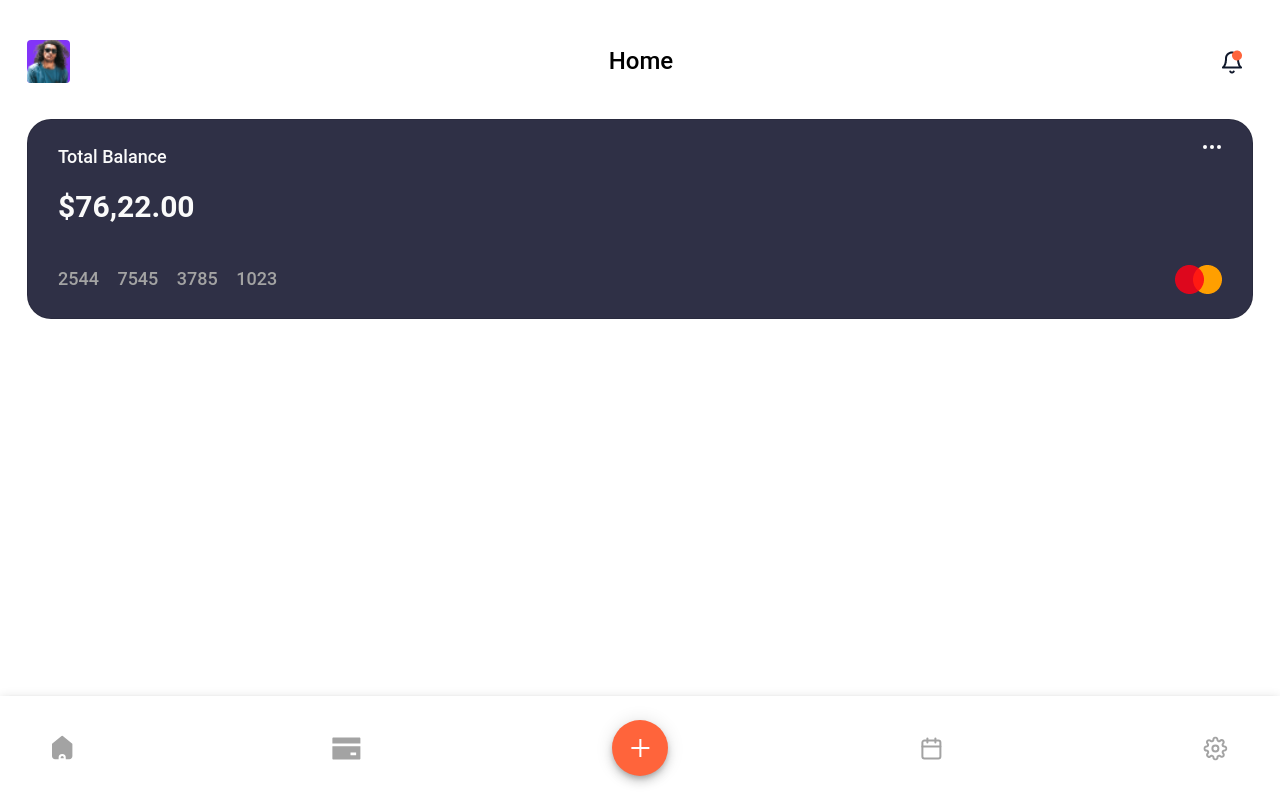
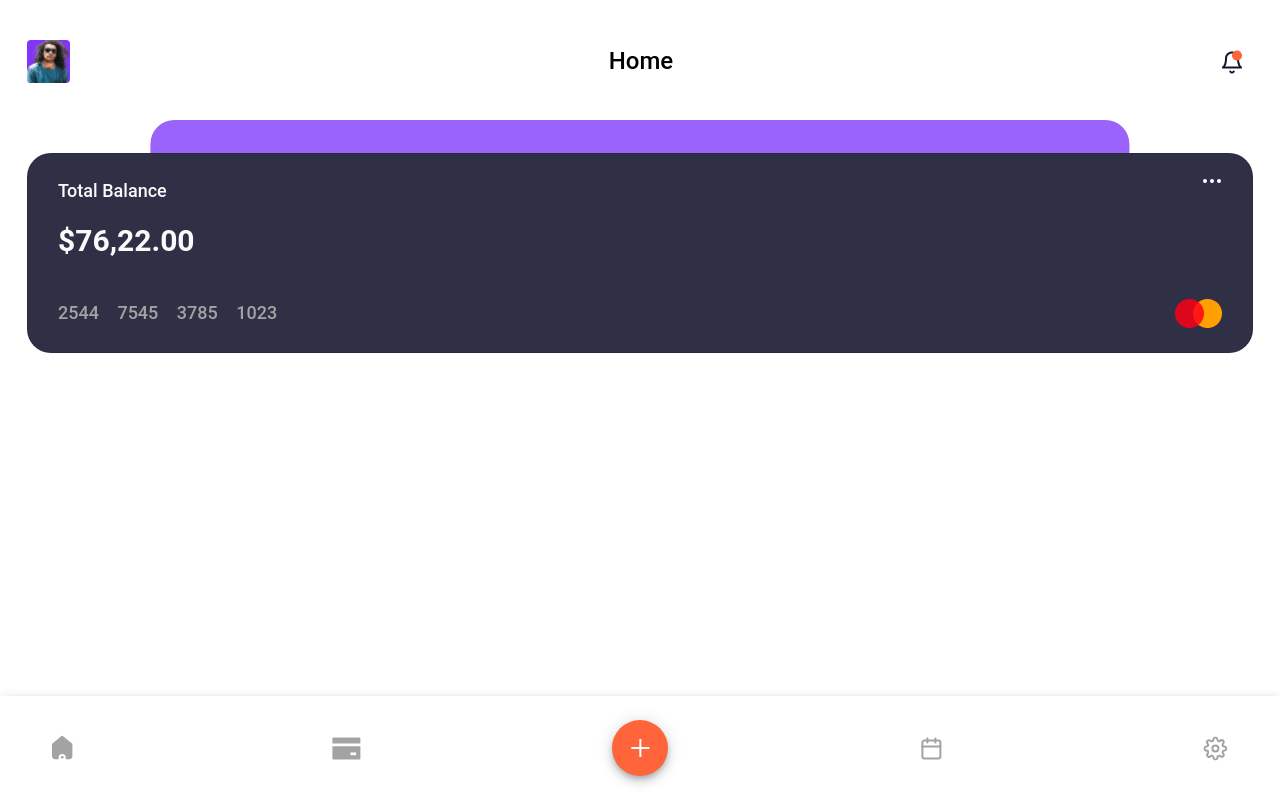
Before and after one commit to Fr13nd4u/expence-tracker, a React (Vite) app: page / in a window 1280 px wide. Built offline with nearby package versions, Linux system fonts and the light colour scheme.

Commit message:
finish credit card component

```diff
--- /dev/null
+++ b/src/components/CreditCard/CreditCard.module.css
@@ -0,0 +1,12 @@
+.creditCard::before {
+  content: '';
+  position: absolute;
+  top: -34px;
+  left: 50%;
+  transform: translate(-50%);
+  width: 80%;
+  height: 149px;
+  border-radius: 24px;
+  background-color: #9A63FB;
+  z-index: -1;
+}
--- a/src/components/CreditCard/index.tsx
+++ b/src/components/CreditCard/index.tsx
@@ -9,6 +9,8 @@ import {
 
 import credit_icon from "../../assets/credit_icon.png";
 import { SettingsDotsIcon } from "../shared/SVGs";
+
+import styles from "./CreditCard.module.css";
 
 interface CreditCardProps {
   credit_number: string;
@@ -25,14 +27,18 @@ const CreditCard: FC<CreditCardProps> = ({ balance, credit_number }) => {
   return (
     <Card
       variant="outlined"
+      className={styles.creditCard}
       sx={{
+        position: "relative",
         background: "#2F3046",
+        overflow: "visible",
         borderRadius: "24px",
         padding: "23px 30px 0",
         color: "#FAFAFA",
-        marginBottom: "32px",
+        margin: "70px 0 32px",
       }}
     >
+      <div></div>
       <CardContent
         sx={{
           position: "relative",
```
